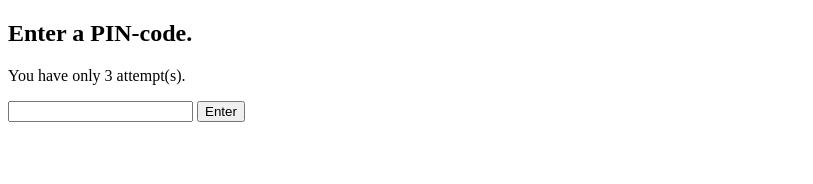
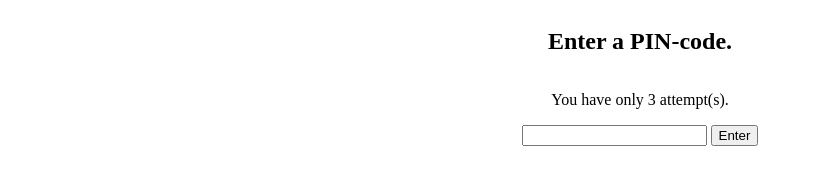
Before and after one commit to glucklichstan/atm-pin-emulator, a plain HTML site: page atm.html in a window 1280 px wide. Shown: the whole page, without its empty margins (0-813 px from the left). Drawn offline with Linux system fonts and the light colour scheme.

Commit message:
minor changer

```diff
--- a/atm.html
+++ b/atm.html
@@ -5,6 +5,7 @@
     <meta http-equiv="X-UA-Compatible" content="IE=edge">
     <meta name="viewport" content="width=device-width, initial-scale=1.0">
     <title>ATM</title>
+    <link rel="stylesheet" href="style.css">
 </head>
 <body>
     <!-- <script>
@@ -27,12 +28,41 @@
         } while (attemp < 3);
 
     </script> -->
-<h2>Enter a PIN-code.</h2>
-<p>You have only 3 attempt(s).</p>
-<form>
-    <input type="text">
-    <button>Enter</button>
-</form>
+    <script>
+
+        document.getElementById("test").style.color = "red";
+
+        // let attemp = 0;
+        // let pin = "1111";
+        // let count = 3;
+        // do {
+        //     let pinEnter = ("Enter a PIN-code. You have only " + count + " attempt(s).");
+        //     if (pinEnter === pin) {
+        //         //("Success!");
+        //         break;
+        //     } else {
+        //         //("Try again");
+        //         attemp++;
+        //         count--;
+        //         if (attemp == 3) {
+        //             //("Card is locked! Try to get more information later.");
+        //         }
+        //     }
+        // } while (attemp < 3);
+
+
+
+    </script>
+<div class="form">
+    <h2>Enter a PIN-code.</h2>
+    <p id="test">You have only <span id="countAttempt">3</span> attempt(s).</p>
+    <form>
+        <input id="textPin" type="password">
+        <button id="button" >Enter</button>
+    </form>
+</div>
+
+
 
 
 
--- /dev/null
+++ b/style.css
@@ -0,0 +1,5 @@
+.form {
+    display: flex;
+    flex-direction: column;
+    align-items: center;
+}
```
